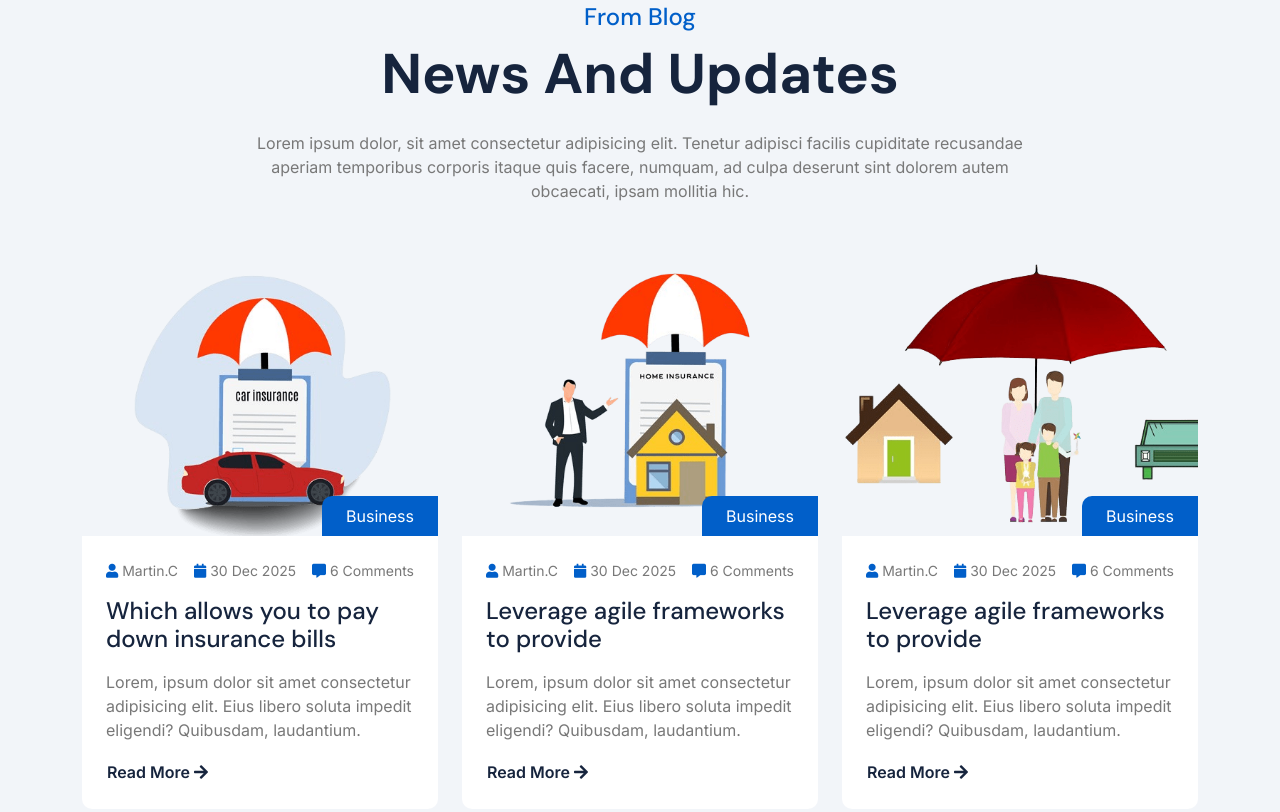
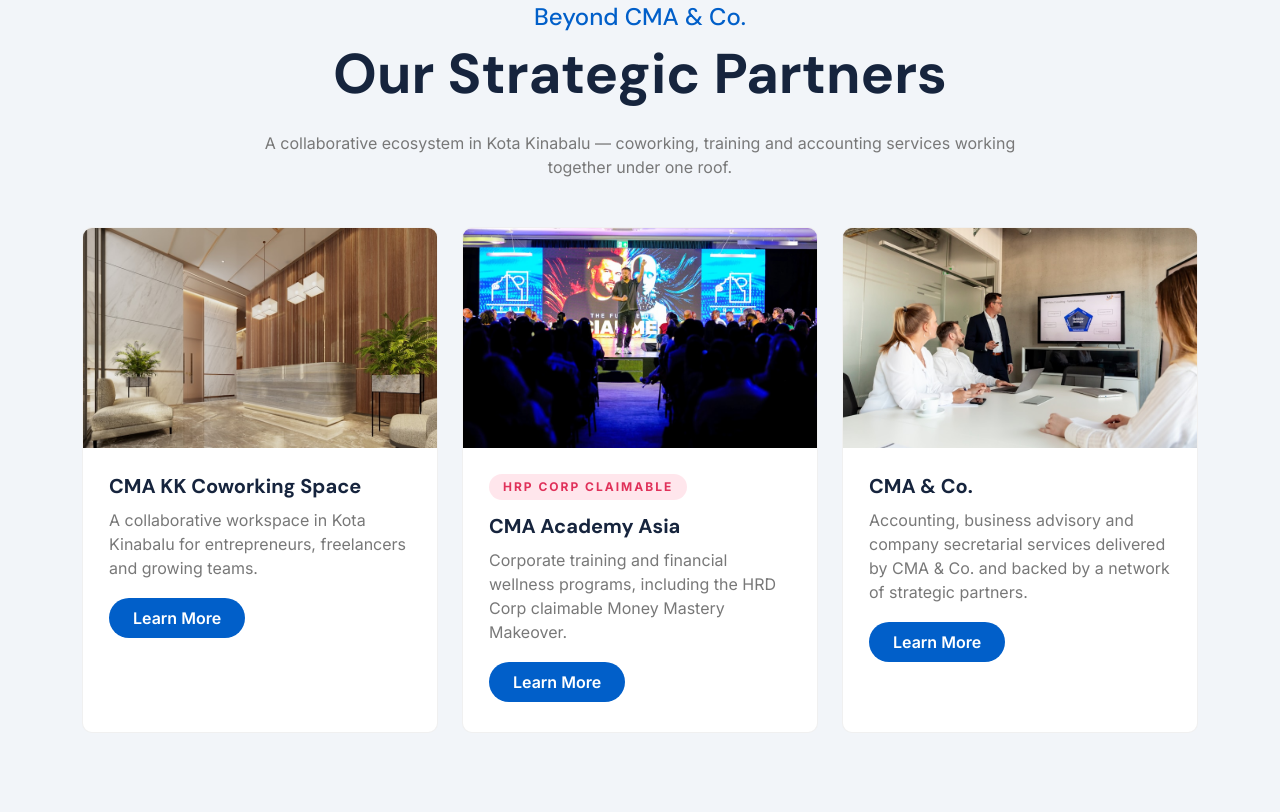
Before and after one commit to phisoft/cmagroup-web, a plain HTML site: page cma/index.html in a window 1280 px wide. Shown: the part 3236-4048 px from the top of the page. Drawn offline with nearby package versions, Linux system fonts and the light colour scheme.

Commit message:
strategic partners

```diff
--- a/cma/css/style.css
+++ b/cma/css/style.css
@@ -511,6 +511,105 @@
 /*** Service End ***/
 
 
+/*** Strategic Partners Start ***/
+.partners {
+    background: var(--bs-light);
+}
+
+.partners .partner-card {
+    border-radius: 10px;
+    background: var(--bs-white);
+    overflow: hidden;
+    transition: 0.5s;
+    border: 1px solid rgba(0, 0, 0, .06);
+}
+
+.partners .partner-card:hover {
+    transform: translateY(-5px);
+    box-shadow: 0 10px 30px rgba(0, 0, 0, .08);
+    border-color: var(--bs-primary);
+}
+
+.partners .partner-img {
+    height: 220px;
+    overflow: hidden;
+    position: relative;
+}
+
+.partners .partner-img img {
+    width: 100%;
+    height: 100%;
+    object-fit: cover;
+    object-position: center;
+    transition: 0.5s;
+}
+
+.partners .partner-card:hover .partner-img img {
+    transform: scale(1.08);
+}
+
+.partners .partner-body {
+    padding: 26px 26px 30px;
+    display: flex;
+    flex-direction: column;
+    align-items: flex-start;
+    flex-grow: 1;
+}
+
+.partners .partner-kicker {
+    display: inline-block;
+    font-size: 12px;
+    letter-spacing: 2px;
+    text-transform: uppercase;
+    font-weight: 700;
+    padding: 4px 14px;
+    border-radius: 30px;
+    margin-bottom: 14px;
+}
+
+.partners .kicker-coworking {
+    background: rgba(56, 182, 255, .12);
+    color: #1c7ed6;
+}
+
+.partners .kicker-academy {
+    background: rgba(255, 54, 100, .12);
+    color: var(--accent-pink, #e0315a);
+}
+
+.partners .kicker-cma {
+    background: rgba(1, 95, 201, .12);
+    color: var(--bs-primary);
+}
+
+.partners .partner-body h3 {
+    font-size: 20px;
+    font-weight: 700;
+    color: var(--bs-dark);
+    margin-bottom: 10px;
+}
+
+.partners .partner-body p {
+    color: var(--bs-body-color);
+    margin-bottom: 18px;
+    flex-grow: 1;
+}
+
+.partners .badge-hrdc {
+    display: inline-block;
+    font-size: 11px;
+    letter-spacing: 1.5px;
+    font-weight: 700;
+    color: #e0315a;
+    border: 1px solid #e0315a;
+    padding: 5px 14px;
+    border-radius: 30px;
+    margin-bottom: 18px;
+}
+
+/*** Strategic Partners End ***/
+
+
 /*** Blog Start ***/
 .blog .blog-item {
     border-radius: 10px;
--- a/cma/index.html
+++ b/cma/index.html
@@ -333,6 +333,61 @@
             </div>
         </div>
         <!-- What We Do End -->
+
+        <!-- Strategic Partners Start -->
+        <div class="container-fluid partners py-5">
+            <div class="container py-5">
+                <div class="text-center mx-auto pb-5 wow fadeInUp" data-wow-delay="0.2s" style="max-width: 800px;">
+                    <h4 class="text-primary">Beyond CMA & Co.</h4>
+                    <h1 class="display-4 mb-4">Our Strategic Partners</h1>
+                    <p class="mb-0">A collaborative ecosystem in Kota Kinabalu — coworking, training and accounting services working together under one roof.</p>
+                </div>
+                <div class="row g-4 justify-content-center">
+
+                    <div class="col-md-6 col-lg-4 wow fadeInUp d-flex" data-wow-delay="0.2s">
+                        <div class="partner-card h-100 w-100">
+                            <div class="partner-img">
+                                <img src="../assets/img/office-reception.jpg" alt="CMA KK Coworking Space" class="img-fluid w-100">
+                            </div>
+                            <div class="partner-body">
+                                <h3>CMA KK Coworking Space</h3>
+                                <p>A collaborative workspace in Kota Kinabalu for entrepreneurs, freelancers and growing teams.</p>
+                                <a href="academy.html" class="btn btn-primary rounded-pill py-2 px-4 mt-auto align-self-start">Learn More</a>
+                            </div>
+                        </div>
+                    </div>
+
+                    <div class="col-md-6 col-lg-4 wow fadeInUp d-flex" data-wow-delay="0.4s">
+                        <div class="partner-card h-100 w-100">
+                            <div class="partner-img">
+                                <img src="../assets/img/workshop.jpg" alt="CMA Academy Asia" class="img-fluid w-100">
+                            </div>
+                            <div class="partner-body">
+                                <span class="partner-kicker kicker-academy">HRP Corp Claimable</span>
+                                <h3>CMA Academy Asia</h3>
+                                <p>Corporate training and financial wellness programs, including the HRD Corp claimable Money Mastery Makeover.</p>
+                                <a href="academy.html" class="btn btn-primary rounded-pill py-2 px-4 mt-auto align-self-start">Learn More</a>
+                            </div>
+                        </div>
+                    </div>
+
+                    <div class="col-md-6 col-lg-4 wow fadeInUp d-flex" data-wow-delay="0.6s">
+                        <div class="partner-card h-100 w-100">
+                            <div class="partner-img">
+                                <img src="../assets/img/group-discussion.jpg" alt="CMA & Co" class="img-fluid w-100">
+                            </div>
+                            <div class="partner-body">
+                                <h3>CMA & Co.</h3>
+                                <p>Accounting, business advisory and company secretarial services delivered by CMA & Co. and backed by a network of strategic partners.</p>
+                                <a href="academy.html" class="btn btn-primary rounded-pill py-2 px-4 mt-auto align-self-start">Learn More</a>
+                            </div>
+                        </div>
+                    </div>
+
+                </div>
+            </div>
+        </div>
+        <!-- Strategic Partners End -->
 
         <!-- Blog Start -->
         <div class="container-fluid blog bg-light py-5">
```
